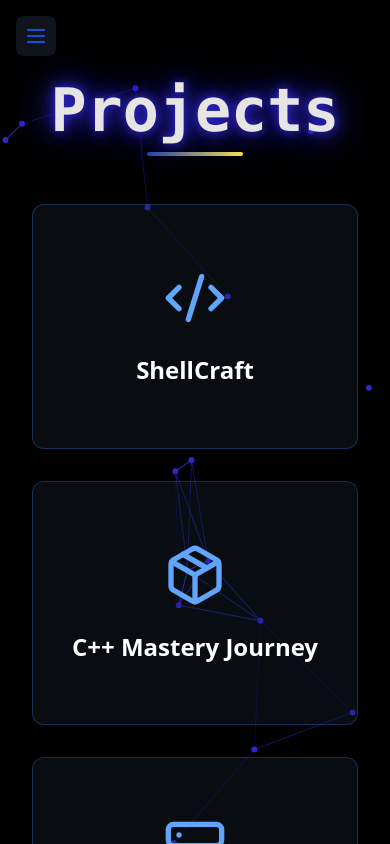
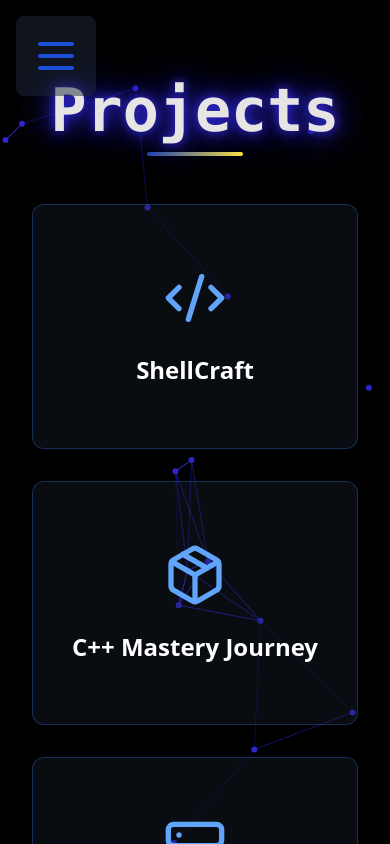
Before and after one commit to USM4/portfolio, a React (Vite) app: page /projects in a window 390 px wide. Shown: the top 844 px of the page. Built offline with nearby package versions, Linux system fonts and the light colour scheme; a web font is replaced by a local one.

Commit message:
fixed the mobile menu problem

```diff
--- a/src/Navbar.jsx
+++ b/src/Navbar.jsx
@@ -96,9 +96,7 @@ function Navbar() {
       variants={navVariants}
       transition={{ duration: 0.5 }}
       className={`fixed w-full z-50 transition-all duration-300 ${
-        scrolled
-          ? " backdrop-blur-md shadow-lg"
-          : "bg-transparent"
+        scrolled ? " backdrop-blur-md shadow-lg" : "bg-transparent"
       }`}
     >
       {/* Desktop Menu */}
@@ -138,11 +136,11 @@ function Navbar() {
       <div className="lg:hidden">
         <div className="flex justify-between items-center p-4">
           <motion.button
-            className="p-2 rounded-lg bg-slate-800/50 text-blue-700 hover:bg-slate-700/50 transition-colors"
+            className="p-4 rounded-lg bg-slate-800/50 text-blue-700 hover:bg-slate-700/50 transition-colors"
             onClick={() => setMobileMenuOpen(!mobileMenuOpen)}
             whileTap={{ scale: 0.95 }}
           >
-            {mobileMenuOpen ? <X size={24} /> : <Menu size={24} />}
+            {mobileMenuOpen ? <X size={48} /> : <Menu size={48} />}
           </motion.button>
         </div>
 
@@ -165,7 +163,7 @@ function Navbar() {
                   >
                     <button
                       onClick={(e) => handleScrollTo(e, item.id)}
-                      className={`w-full px-6 py-4 text-left font-mono text-lg font-semibold
+                      className={`w-full px-12 py-8 text-left font-mono text-2xl font-semibold
                         transition-all duration-300 hover:bg-blue-700/10
                         ${
                           activeSection === item.id
```
